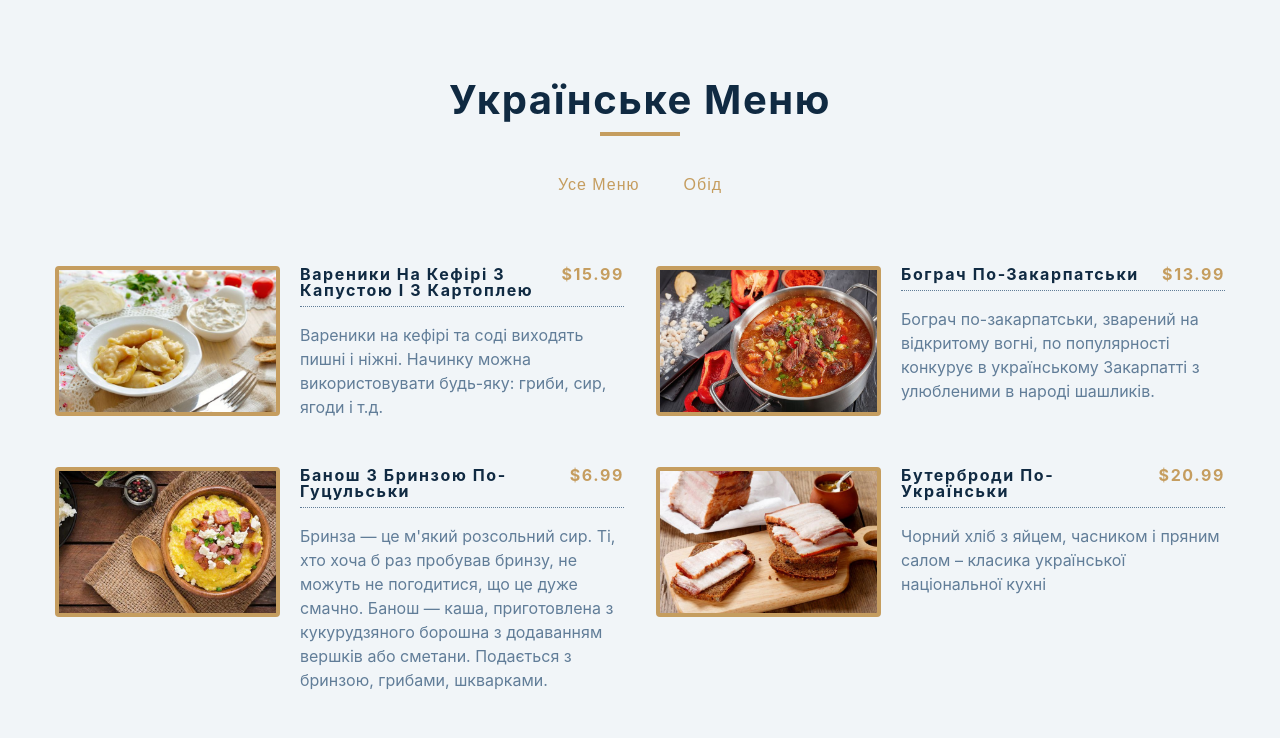
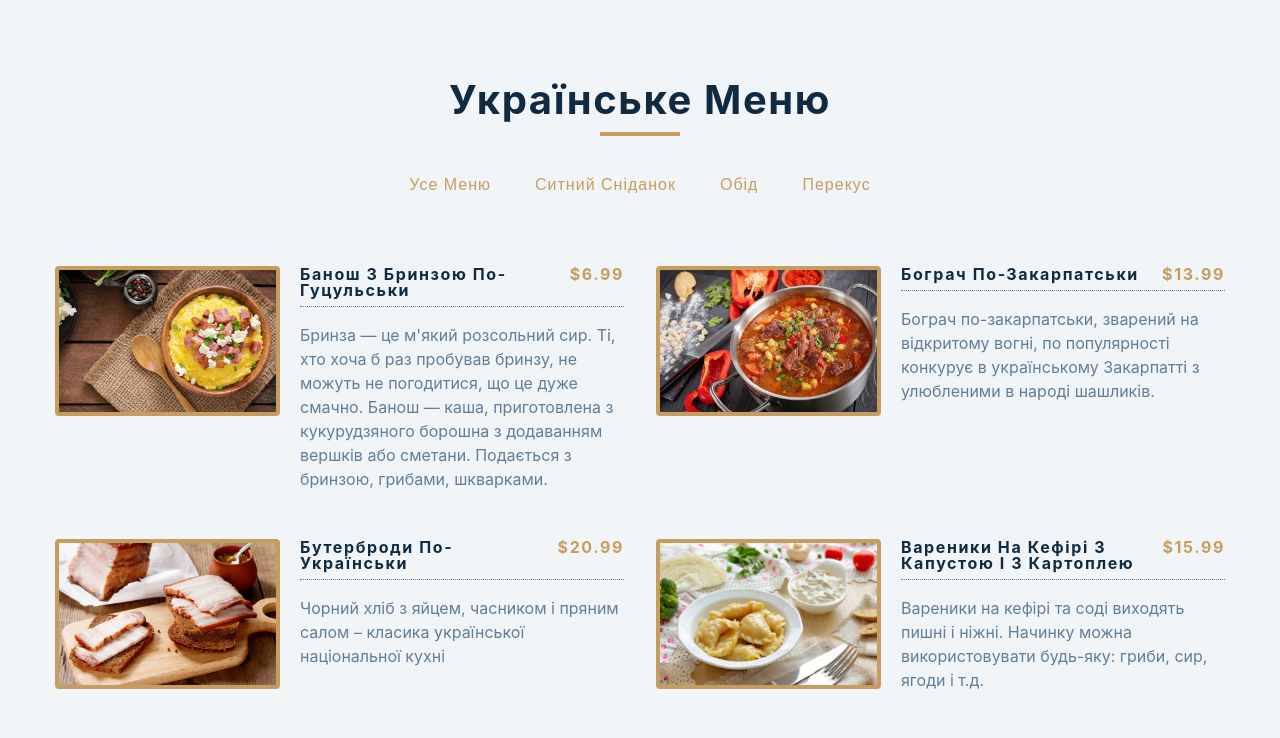
Before and after one commit to maroon796/ukrainian-menu-react, a React (Create React App) app: page / in a window 1280 px wide. Shown: the top 738 px of the page. Built offline with nearby package versions, Linux system fonts and the light colour scheme.

Commit message:
implementing dynamically added buttons

```diff
--- a/src/Categories.js
+++ b/src/Categories.js
@@ -1,14 +1,15 @@
 import React from 'react';
 
-const Categories = ({ filterItems }) => {
+const Categories = ({ filterItems, categories }) => {
   return (
     <div className="btn-container">
-      <button className="filter-btn" onClick={() => filterItems('усе меню')}>
-        усе меню
-      </button>
-      <button className="filter-btn" onClick={() => filterItems('обід')}>
-        обід
-      </button>
+      {categories.map((category) => {
+        return (
+          <button key={category} className="filter-btn" onClick={() => filterItems(category)}>
+            {category}
+          </button>
+        );
+      })}
     </div>
   );
 };
--- a/src/data.js
+++ b/src/data.js
@@ -1,11 +1,11 @@
 const menu = [
   {
-    id: 1,
-    title: 'Вареники на кефірі з капустою і з картоплею',
-    category: 'обід',
-    price: 15.99,
-    img: './images/item-1.jpg',
-    desc: `Вареники на кефірі та соді виходять пишні і ніжні. Начинку можна використовувати будь-яку: гриби, сир, ягоди і т.д.`,
+    id: 3,
+    title: 'Банош з бринзою по-гуцульськи',
+    category: 'ситний сніданок',
+    price: 6.99,
+    img: './images/item-3.jpg',
+    desc: `Бринза — це м'який розсольний сир. Ті, хто хоча б раз пробував бринзу, не можуть не погодитися, що це дуже смачно. Банош — каша, приготовлена з кукурудзяного борошна з додаванням вершків або сметани. Подається з бринзою, грибами, шкварками.`,
   },
   {
     id: 2,
@@ -16,20 +16,20 @@ const menu = [
     desc: `Бограч по-закарпатськи, зварений на відкритому вогні, по популярності конкурує в українському Закарпатті з улюбленими в народі шашликів. `,
   },
   {
-    id: 3,
-    title: 'Банош з бринзою по-гуцульськи',
-    category: 'ситний сніданок',
-    price: 6.99,
-    img: './images/item-3.jpg',
-    desc: `Бринза — це м'який розсольний сир. Ті, хто хоча б раз пробував бринзу, не можуть не погодитися, що це дуже смачно. Банош — каша, приготовлена з кукурудзяного борошна з додаванням вершків або сметани. Подається з бринзою, грибами, шкварками.`,
-  },
-  {
     id: 4,
     title: 'Бутерброди по-українськи',
     category: 'перекус',
     price: 20.99,
     img: './images/item-4.jpeg',
     desc: `Чорний хліб з яйцем, часником і пряним салом – класика української національної кухні `,
+  },
+  {
+    id: 1,
+    title: 'Вареники на кефірі з капустою і з картоплею',
+    category: 'обід',
+    price: 15.99,
+    img: './images/item-1.jpg',
+    desc: `Вареники на кефірі та соді виходять пишні і ніжні. Начинку можна використовувати будь-яку: гриби, сир, ягоди і т.д.`,
   },
   {
     id: 5,
```
